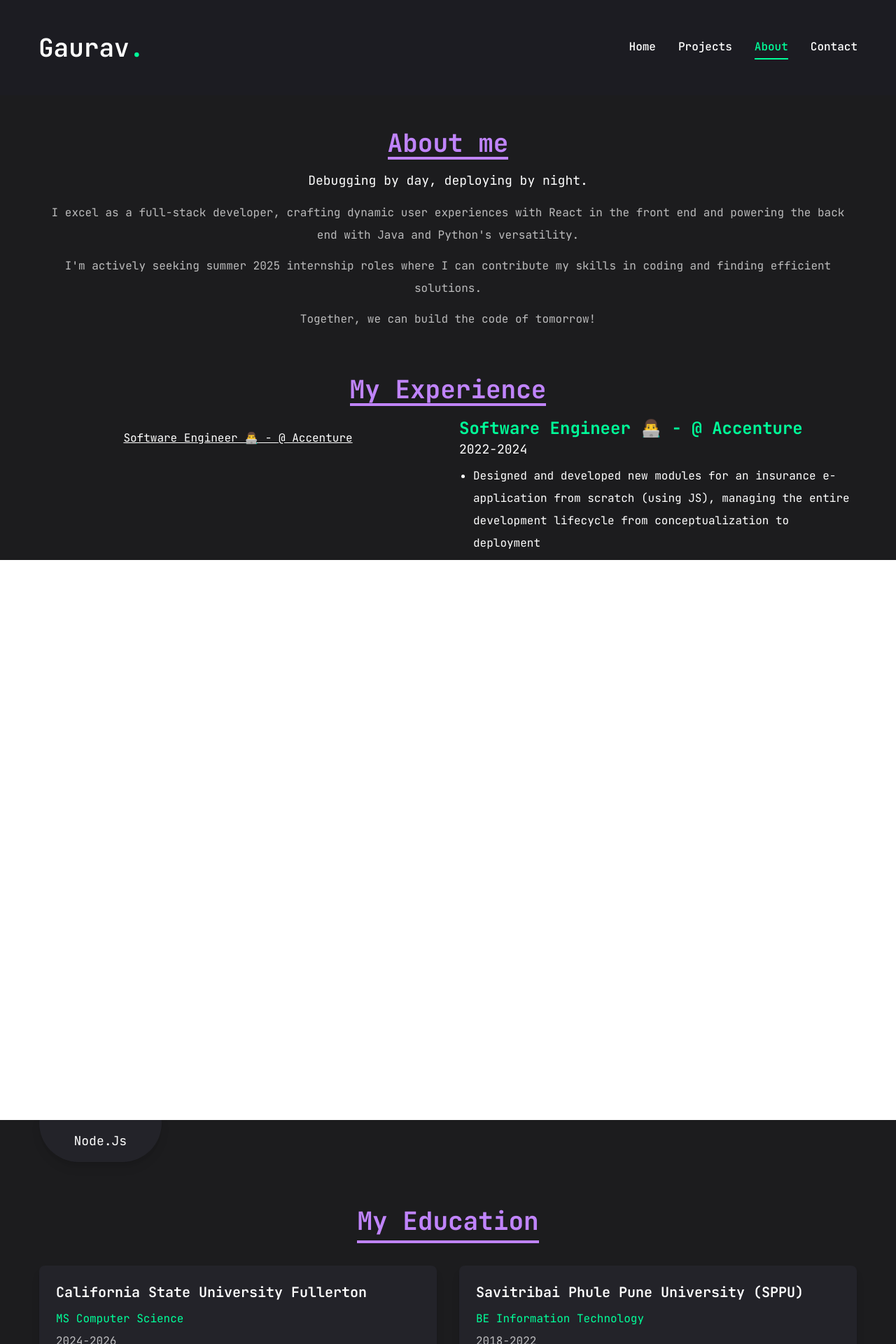
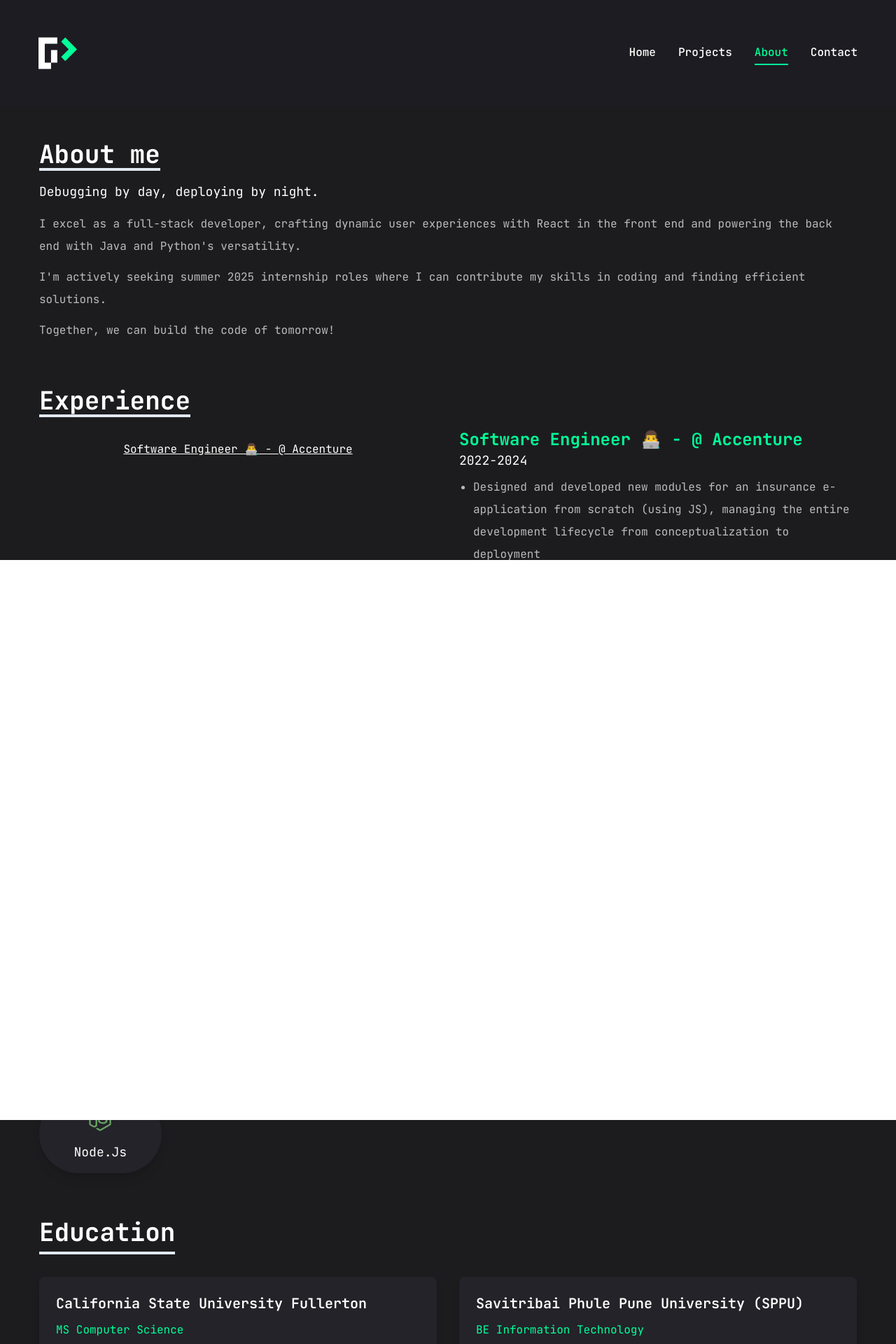
Before and after one commit to ruiner28/MyProfile, a Next.js app: page /resume in a window 1280 px wide. Shown: the top 1920 px of the page at 70% size. Built offline with nearby package versions, Linux system fonts and the light colour scheme.

Commit message:
new changes

```diff
--- a/src/app/globals.css
+++ b/src/app/globals.css
@@ -96,3 +96,12 @@
     @apply text-[20px] xl:text-[24px] leading-[1.1] font-semibold;
   }
 }
+
+@keyframes shine {
+  0% {
+    background-position: 0% 0%;
+  }
+  100% {
+    background-position: 100% 100%;
+  }
+}
--- a/src/app/layout.tsx
+++ b/src/app/layout.tsx
@@ -10,11 +10,11 @@ import StairTransaction from "@/components/ui/StairTransaction";
 const jetBrainsMono = JetBrains_Mono({
   subsets: ["latin"],
   weight: ["100", "200", "300", "400", "500", "600", "700", "800"],
-  variable: '--font-jetbrainsMono'
- });
+  variable: "--font-jetbrainsMono",
+});
 
 export const metadata: Metadata = {
-  title: "Create Next App",
+  title: "Gaurav's Portfolio",
   description: "Generated by create next app",
 };
 
@@ -25,11 +25,14 @@ export default function RootLayout({
 }>) {
   return (
     <html lang="en">
+      <head>
+        <link rel="icon" href="ipad_icon.jpg" sizes="any" type="image/x-icon" />
+      </head>
       <body className={jetBrainsMono.variable}>
         <Header />
         <StairTransaction />
         <PageTransacion>{children}</PageTransacion>
-        </body>
+      </body>
     </html>
   );
 }
--- a/src/app/page.tsx
+++ b/src/app/page.tsx
@@ -8,10 +8,14 @@ import { FiDownload } from "react-icons/fi";
 import Social from "@/components/ui/Social";
 import Photo from "@/components/ui/Photo";
 import Stats from "@/components/ui/Stats";
+import Work from './work/page';
+import Resume from './resume/page';
+import Contact from './contact/page';
 
 const Home = () => {
 
-    // Scroll to bottom when the component loads
+   {/*
+     // Scroll to bottom when the component loads
     useEffect(() => {
       const timer = setTimeout(() => {
         window.scrollTo({
@@ -22,6 +26,7 @@ const Home = () => {
     return () => clearTimeout(timer);
   }
 ,     []);  // Empty dependency array ensures this runs only once on component load
+    */}
 
     return (
         <section className="h-full">
@@ -73,7 +78,22 @@ const Home = () => {
             </div>
 
             {/* Stats Component */}
-            <Stats />
+                <Stats />
+
+            <div className="py-16">
+                {/* Resume Component */}
+                <Resume />
+            </div>
+
+            <div className="py-16 bg-gray-900">
+                {/* Work Component */}
+                <Work />
+            </div>
+
+            <div className="py-12 bg-gray-900">
+                {/* Contact Component */}
+                <Contact />
+            </div>
         </section>
     );
 };
--- a/src/app/resume/page.tsx
+++ b/src/app/resume/page.tsx
@@ -24,7 +24,7 @@ const about = {
 };
 
 const experience = {
-  title: "My Experience",
+  title: "Experience",
   items: [
     {
       company: "@ Accenture",
@@ -42,7 +42,7 @@ const experience = {
 };
 
 const education = {
-  title: "My Education",
+  title: "Education",
   items: [
     {
       university: "California State University Fullerton",
@@ -58,7 +58,7 @@ const education = {
 };
 
 const skills = {
-  title: "My Skills",
+  title: "Skills",
   description: "Here's a rundown of the technologies I'm familiar with!",
   skillList: [
     { icon: <FaHtml5 color="#E34F26" />, name: "HTML 5" },
@@ -80,10 +80,14 @@ const Resume = () => {
       animate={{ opacity: 1, transition: { delay: 0.5, duration: 1 } }}
       className="min-h-[100vh] bg-[#1c1c1e] text-white"
     >
-      <div className="container mx-auto px-4 py-12">
+      <div className="container mx-auto px-4 py-12 ">
         {/* About Section */}
-        <section className="mb-16 text-center flex flex-col items-center">
-          <h3 className="text-4xl font-bold mb-4 text-purple-400 border-b-4 border-purple-400">{about.title}</h3>
+        <section className="mb-16 text-left  flex flex-col">
+        <h3 className="text-4xl font-bold mb-4 text-left ">
+            <span className="border-b-4  inline-block">
+              {about.title}
+            </span>
+          </h3>
           <p className="text-lg mb-4">{about.description}</p>
           <ul className="text-white/70 space-y-3">
             {about.info.map((item, index) => (
@@ -95,8 +99,10 @@ const Resume = () => {
         {/* Experience Section */}
 
         <section className="mb-16">
-  <h3 className="text-4xl font-bold mb-4 text-center text-purple-400">
-    <span className="border-b-4 border-purple-400 inline-block">{experience.title}</span>
+          <h3 className="text-4xl font-bold mb-4 text-left ">
+            <span className="border-b-4  inline-block">
+              {experience.title}
+            </span>
           </h3>
           <div className="grid grid-cols-1 md:grid-cols-2 gap-8">
             {/* Left Side: Button List */}
@@ -106,7 +112,9 @@ const Resume = () => {
                   key={index}
                   onClick={() => setSelectedExperience(index)}
                   className={`py-3 px-6 rounded-lg border-2 border-transparent transition-colors relative underline ${
-            selectedExperience === index ? 'border-accent' : 'border-gray-800'
+                    selectedExperience === index
+                      ? "border-accent"
+                      : "border-gray-800"
                   } hover:border-accent`}
                 >
                   {item.position} - {item.company}
@@ -118,31 +126,33 @@ const Resume = () => {
             <div className="text-white">
               <div className="mb-6">
                 <h4 className="text-2xl text-accent font-bold">
-          {experience.items[selectedExperience].position} - {experience.items[selectedExperience].company}
+                  {experience.items[selectedExperience].position} -{" "}
+                  {experience.items[selectedExperience].company}
                 </h4>
                 <p className="text-lg mb-2">
                   {experience.items[selectedExperience].duration}
                 </p>
-        <ul className="list-disc pl-5 space-y-2">
-          {experience.items[selectedExperience].description.map((desc, idx) => (
+                <ul className="list-disc pl-5 space-y-2 text-white/70">
+                  {experience.items[selectedExperience].description.map(
+                    (desc, idx) => (
                       <li key={idx}>{desc}</li>
-          ))}
+                    )
+                  )}
                 </ul>
               </div>
             </div>
           </div>
         </section>
 
-
-
-
         {/* Skills Section */}
         <section className="mb-16">
-          <h2 className="text-4xl font-bold mb-4 text-center text-purple-400">
-  <span className="border-b-4 border-purple-400 inline-block">{skills.title}</span>
+          <h2 className="text-4xl font-bold mb-4 text-left">
+            <span className="border-b-4 inline-block">
+              {skills.title}
+            </span>
           </h2>
 
-          <p className="text-center mb-6">{skills.description}</p>
+          <p className="text-left mb-6 text-white/70">{skills.description}</p>
           <ul className="grid grid-cols-3 sm:grid-cols-4 md:grid-cols-6 gap-6">
             {skills.skillList.map((skill, index) => (
               <motion.li
@@ -159,8 +169,10 @@ const Resume = () => {
 
         {/* Education Section */}
         <section>
-  <h3 className="text-4xl font-bold mb-8 text-center text-purple-400">
-    <span className="border-b-4 border-purple-400 inline-block pb-2">{education.title}</span>
+          <h3 className="text-4xl font-bold mb-8 text-left">
+            <span className="border-b-4 inline-block pb-2">
+              {education.title}
+            </span>
           </h3>
           <div className="grid grid-cols-1 sm:grid-cols-2 gap-8">
             {education.items.map((item, index) => (
@@ -168,14 +180,15 @@ const Resume = () => {
                 key={index}
                 className="bg-[#232329] p-6 rounded-lg shadow-lg hover:bg-[#35353a] transition-colors"
               >
-        <h3 className="text-xl font-semibold text-white mb-2">{item.university}</h3>
+                <h3 className="text-xl font-semibold text-white mb-2">
+                  {item.university}
+                </h3>
                 <p className="text-accent">{item.major}</p>
                 <p className="text-white/70">{item.duration}</p>
               </div>
             ))}
           </div>
         </section>
-
       </div>
     </motion.div>
   );
--- a/src/app/work/page.tsx
+++ b/src/app/work/page.tsx
@@ -52,16 +52,17 @@ const projects = [
 const Work = () => {
   return (
     <div className="container mx-auto px-4">
-      <h2 className="text-4xl font-bold text-center mb-8">My Projects</h2>
+      <h3 className="text-4xl font-bold mb-8 text-left">
+        <span className="border-b-4 inline-block pb-2">Projects</span>
+      </h3>
+      <p className="text-left mb-6 text-white/70">Some Things I’ve Built</p>
       <div className="grid grid-cols-1 md:grid-cols-2 lg:grid-cols-3 gap-8">
         {projects.map((project, index) => (
           <div
             key={index}
             className="shadow-lg rounded-lg p-6 hover:shadow-2xl transition-shadow duration-300 bg-[#232329]"
           >
-            <h3 className="text-2xl font-semibold mb-2">
-              {project.title}
-            </h3>
+            <h3 className="text-2xl font-semibold mb-2">{project.title}</h3>
 
             <ul className="list-disc ml-5 mb-4 text-white/70">
               {project.description.map((bullet, bulletIndex) => (
@@ -76,9 +77,7 @@ const Work = () => {
             <div className="flex space-x-4">
               {project.socials.map((item, socialIndex) => (
                 <Link legacyBehavior key={socialIndex} href={project.link}>
-                  <a className=" hover:text-gray-500 text-3xl">
-                    {item.icon}
-                  </a>
+                  <a className=" hover:text-gray-500 text-3xl">{item.icon}</a>
                 </Link>
               ))}
             </div>
--- a/src/components/Header.tsx
+++ b/src/components/Header.tsx
@@ -3,7 +3,7 @@ import { Button } from "./ui/button";
 
 //components
 import Nav from "./Nav";
-import MobileNav from "./ui/MobileNav"
+import MobileNav from "./ui/MobileNav";
 
 const Header = () => {
   return (
@@ -11,9 +11,11 @@ const Header = () => {
       <div className="container mx-auto flex justify-between items-center">
         {/* logo */}
         <Link href="/">
-            <h1 className="text-4xl font-semibold">
-                Gaurav<span className="text-accent">.</span>
-            </h1>
+          <img
+            src="/assets/gp_coloured.svg"
+            alt="Logo"
+            className="w-14 h-14" // Adjust width and height as needed
+          />
         </Link>
 
         {/* desktop nav & hire button*/}
@@ -32,10 +34,13 @@ const Header = () => {
         <div className="xl:hidden">
           <MobileNav />
         </div>
-
       </div>
     </header>
   );
-}
+};
 
 export default Header;
+
+{
+  /** */
+}
--- a/src/components/Nav.tsx
+++ b/src/components/Nav.tsx
@@ -24,7 +24,6 @@ const links = [
 
 const Nav = () => {
   const pathname = usePathname();
-
   return (
     <nav className="flex gap-8">
       {links.map((link, index) => {
--- a/src/components/ui/MobileNav.tsx
+++ b/src/components/ui/MobileNav.tsx
@@ -38,11 +38,14 @@ const MobileNav = () => {
       </SheetTrigger>
       <SheetContent className="flex flex-col">
         {/* logo */}
-        <div className="mt-28 mb-28 text-center text-2xl">
+        <div className="mt-28 mb-28 flex justify-center item-center">
           <Link href="/">
-            <h1 className="text-4xl font-semibold" onClick={handleClose}>
-              Gaurav<span className="text-accent">.</span>
-            </h1>
+            <img
+              src="/assets/gp_coloured.svg"
+              alt="Logo"
+              className="w-14 h-14" // Adjust width and height as needed
+              onClick={handleClose} // Attach the handleClose function to the img tag
+            />
           </Link>
         </div>
         {/* nav */}
```
Also changed, not shown: public/assets/gp_coloured.svg (added), public/ipad_icon.jpg (added). Lines whose indentation alone changed are shown as unchanged.
